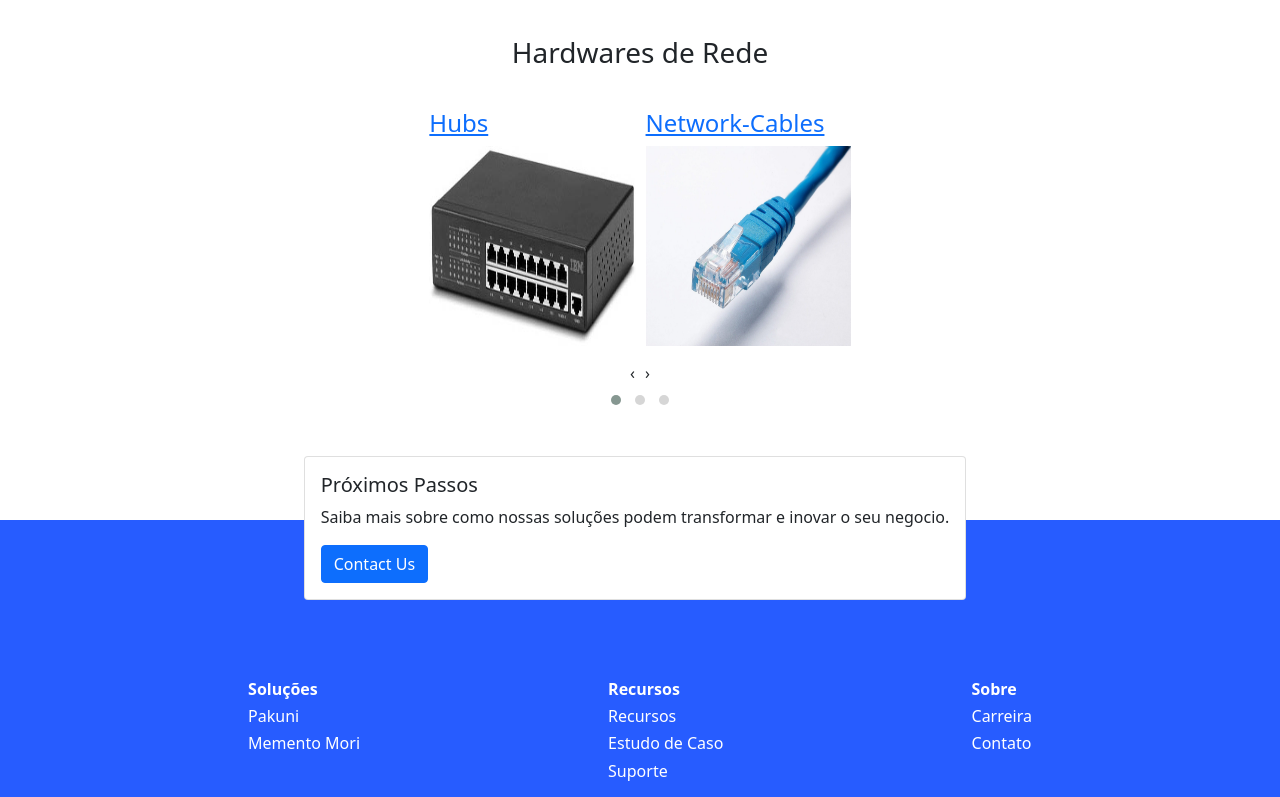
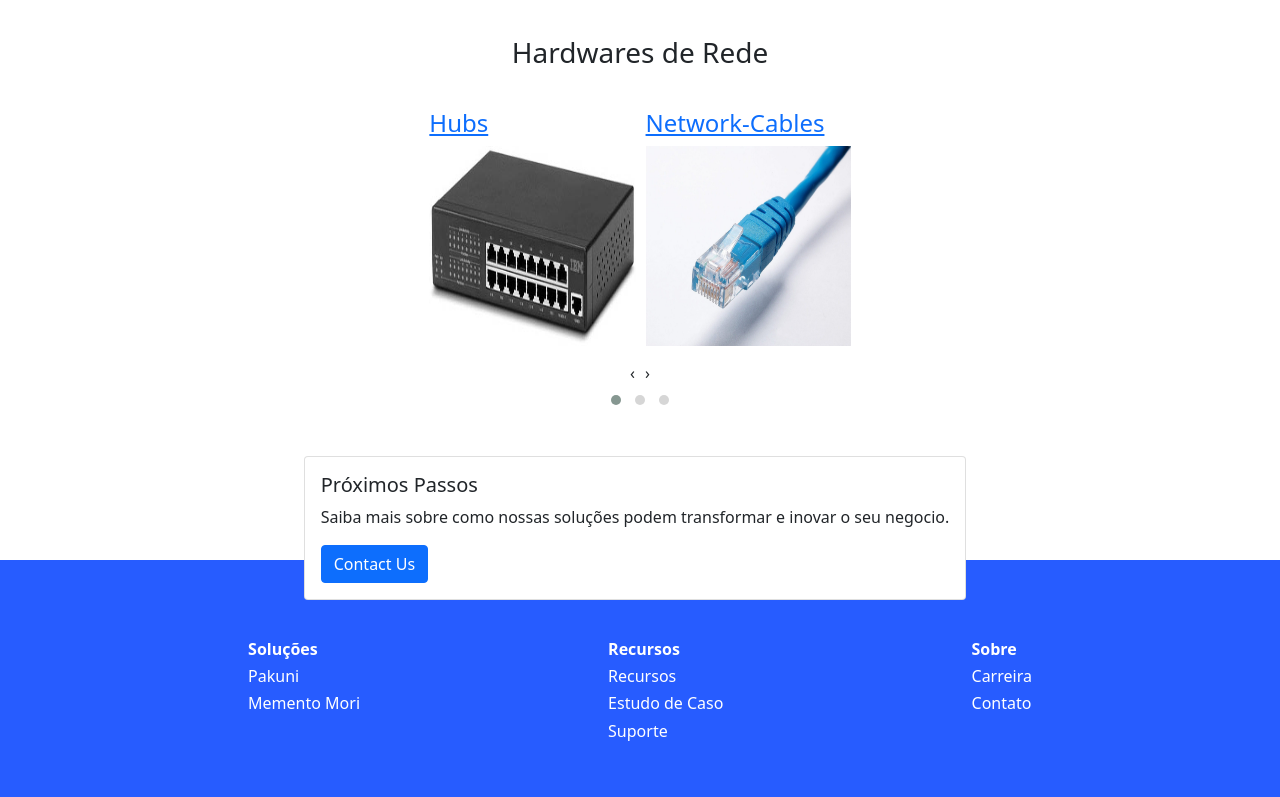
Before and after one commit to Leandrors91/EMITECH-solucoes-tecnologicas, a plain HTML site: page pagina/index.html in a window 1280 px wide. Shown: the part 328-1125 px from the top of the page. Drawn offline with nearby package versions, Linux system fonts and the light colour scheme.

```diff
--- a/pagina/css/main.css
+++ b/pagina/css/main.css
@@ -38,7 +38,7 @@
     display: flex;
     justify-content: center;
     margin-top: 5vh;
-    margin-bottom: -10vh;
+    margin-bottom: -5vh;
 }
 
 #myBtn {
@@ -64,7 +64,7 @@
 
 .back-ground{
     background: #275cff;
-    height: 20vh;
+    height: 10vh;
 }
 
 .wraper-contato{
```
Also changed, not shown: pagina/imgs/pagina.png (added), pagina/imgs/tela.png (deleted), pagina/imgs/tela2.png (deleted), 1 other file.
